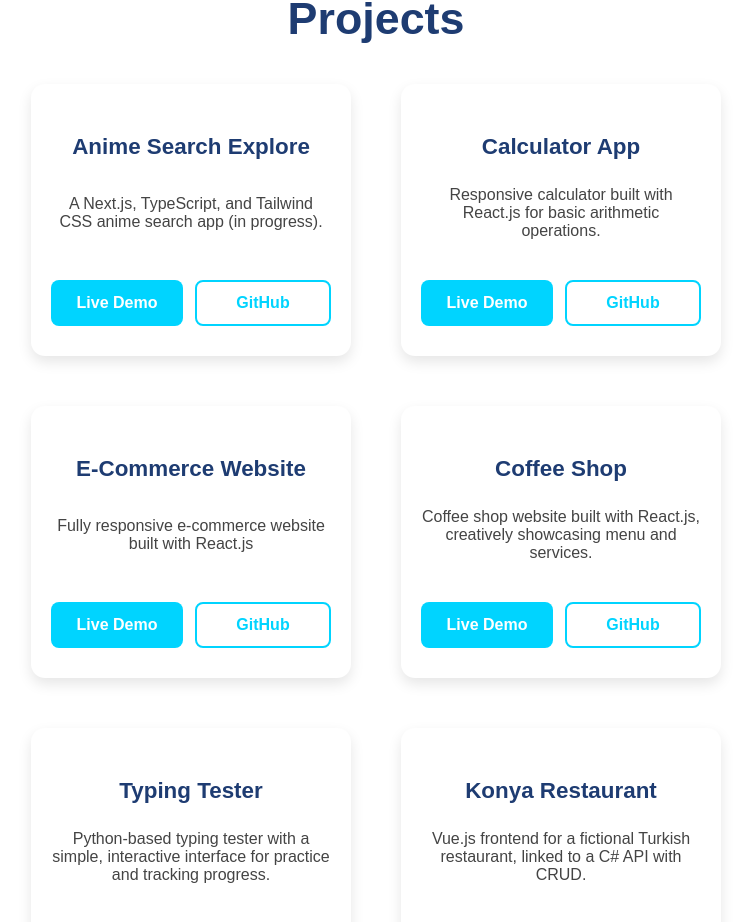
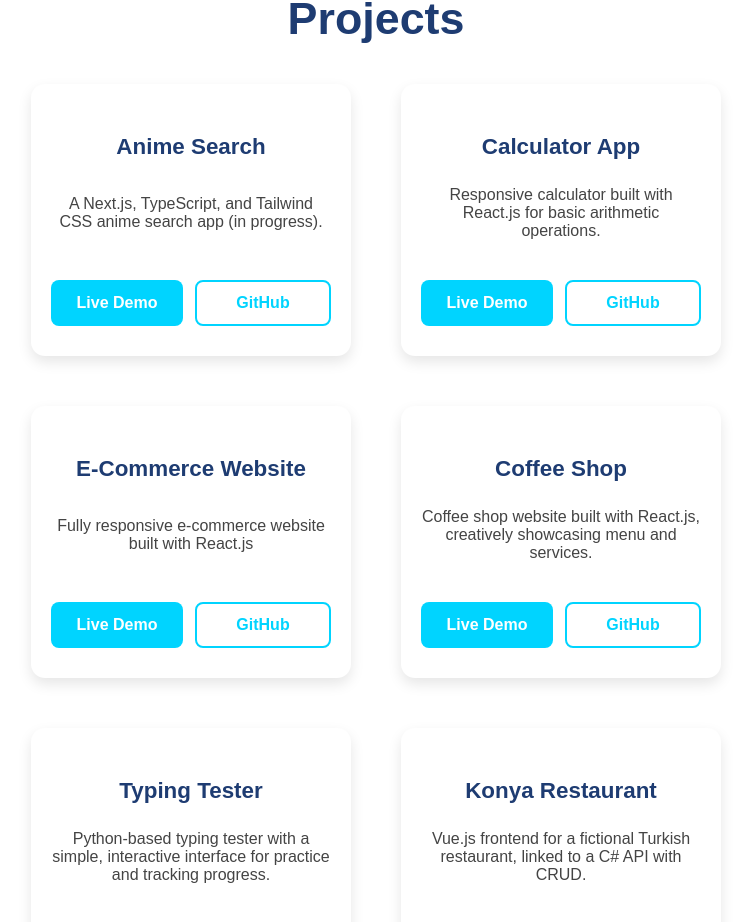
Before and after one commit to hamzas4011/personal-website, a React (Vite) app: page / in a window 1280 px wide. Shown: the part 2587-3509 px from the top of the page, without its empty margins (264-1015 px from the left). Built offline with nearby package versions, Linux system fonts and the light colour scheme.

Commit message:
update projects

```diff
--- a/src/projectsData.js
+++ b/src/projectsData.js
@@ -1,6 +1,6 @@
 const projects = [
   {
-    name: "Anime Search Explore",
+    name: "Anime Search",
     description: "A Next.js, TypeScript, and Tailwind CSS anime search app (in progress).",
     liveLink: "https://anime-search-explore.vercel.app/",
     githubLink: "https://github.com/hamzas4011/anime-search",
```
